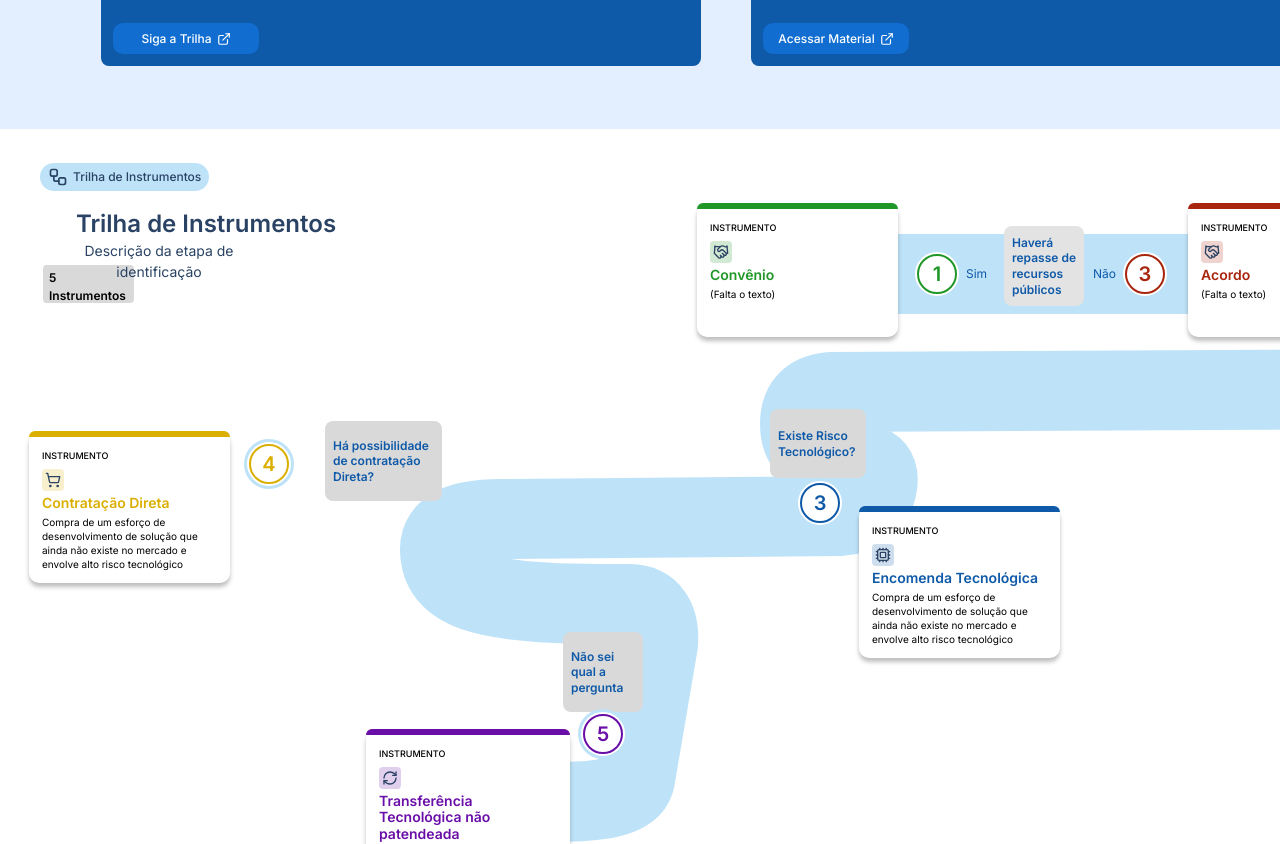
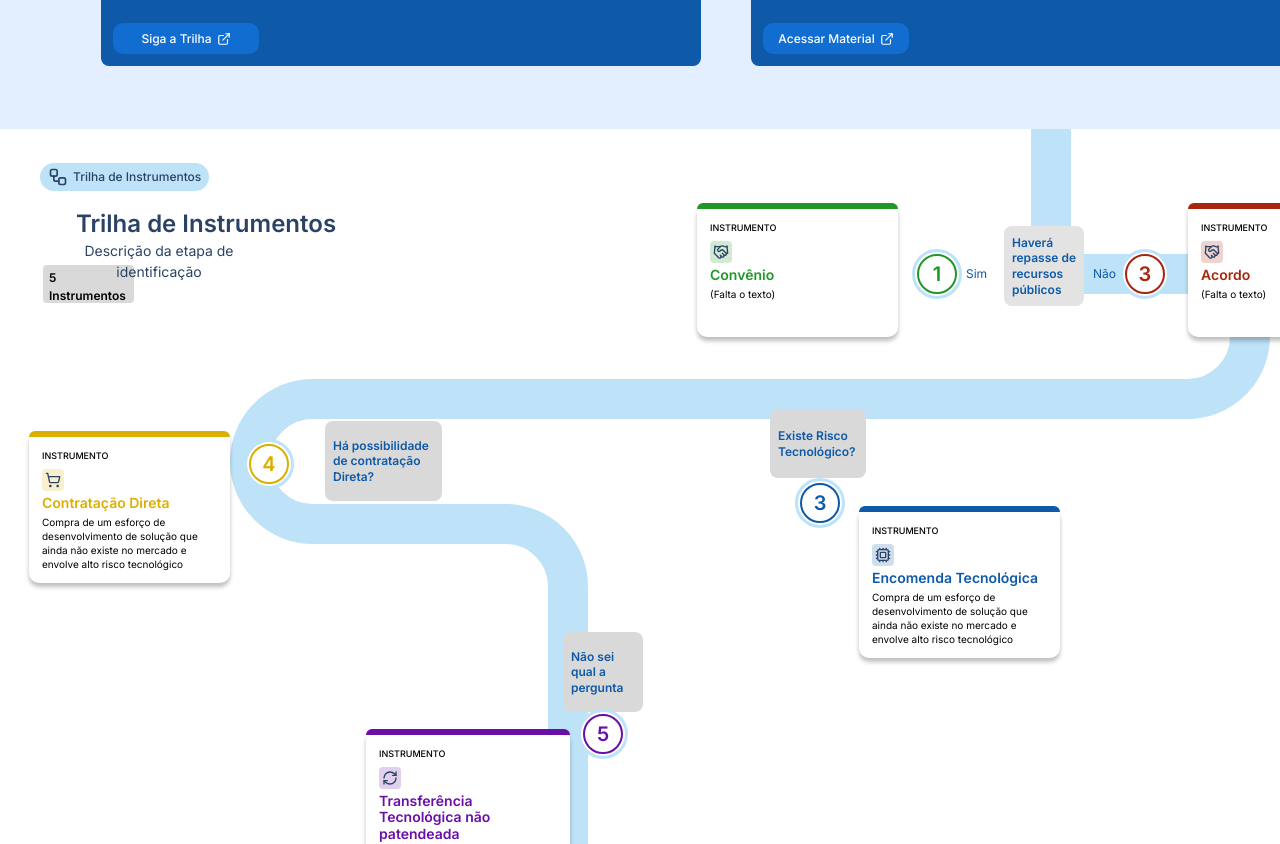
Before and after one commit to SIA-DEDG/Toolkit, a React (Vite) app: page / in a window 1280 px wide. Shown: the part 780-1624 px from the top of the page. Built offline with nearby package versions, Linux system fonts and the light colour scheme; no server answers.

Commit message:
fix: Ajuste na trilha

```diff
--- a/src/page/HomePage.jsx
+++ b/src/page/HomePage.jsx
@@ -69,29 +69,29 @@ function TrilhaFlowchart() {
         preserveAspectRatio="none"
         aria-hidden="true"
       >
-        {/* Main snake path – approximated from Figma imgRectangle16 */}
+        {/*
+          Snake path traced from Figma imgRectangle16 coordinates:
+          - Row 1 (y=145): horizontal right from "5 Instrumentos" box → Acordo
+          - Right U-turn at x=1440
+          - Row 2 (y=270): horizontal left → Existe Risco → Há possibilidade
+          - Left U-turn at x=205
+          - Diagonal curve toward center-right
+          - Vertical down through Não sei → Transferência
+        */}
         <path
           d="
-            M 750 145
-            L 1395 145
-            C 1435 145 1440 160 1440 200
-            C 1440 240 1435 258 1400 260
-            L 830 263
-            C 810 265 800 275 800 295
-            C 800 315 810 325 830 330
-            L 860 335
-            C 880 335 880 350 875 365
-            C 870 380 860 385 840 387
-            L 500 390
-            C 460 390 440 400 440 420
-            C 440 460 480 475 600 475
-            L 630 475
-            C 650 475 660 490 658 515
-            L 635 650
-            C 630 670 600 678 470 670
+            M 1051 0
+            L 1051 145
+            L 1187.5 145
+            A 62.5 62.5 0 0 1 1187.5 270
+            L 312.5 270
+            A 62.5 62.5 0 0 0 312.5 395
+            L 505.5 395
+            A 62.5 62.5 0 0 1 568 457.5
+            L 568 766
           "
           stroke="#bee3f8"
-          strokeWidth="80"
+          strokeWidth="40"
           strokeLinecap="round"
           strokeLinejoin="round"
         />
```
